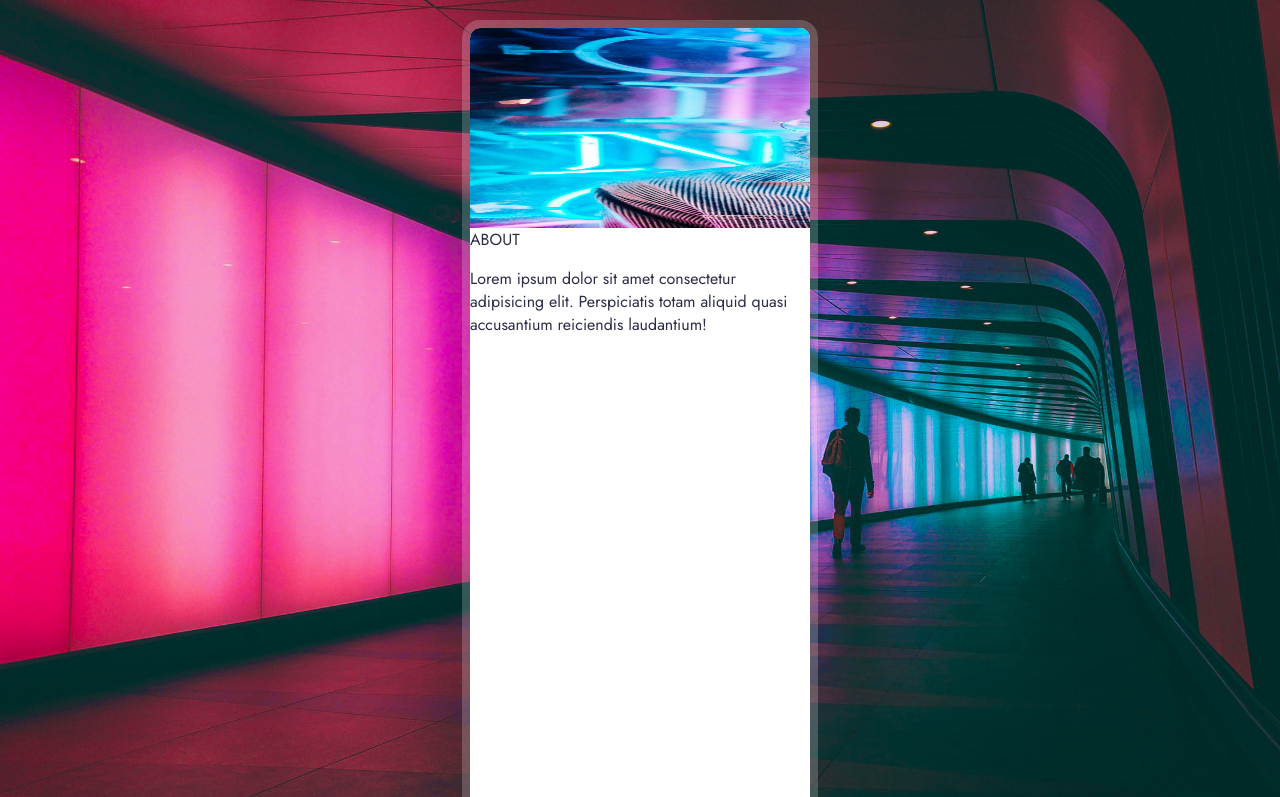
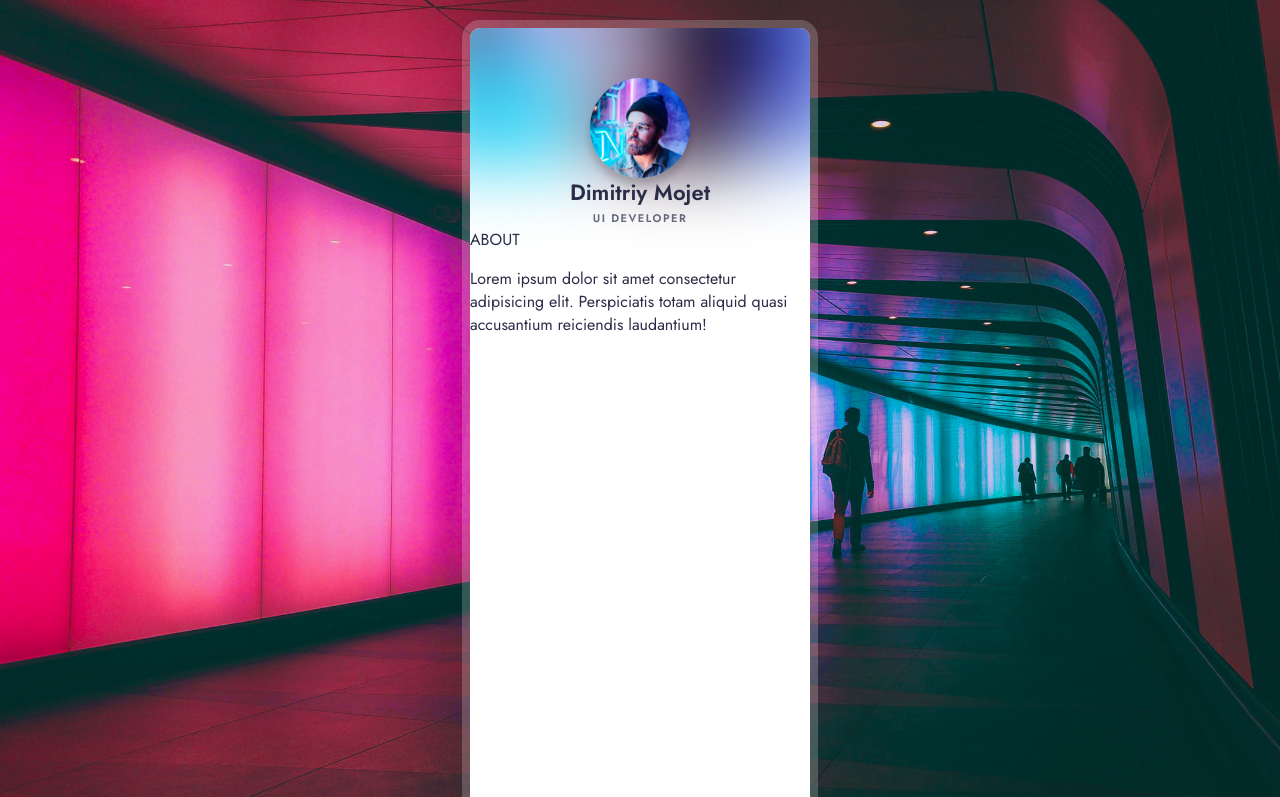
Before and after one commit to Dimdimic/usercard, a plain HTML site: page index.html in a window 1280 px wide. Shown: the top 797 px of the page. Drawn offline with Linux system fonts and the light colour scheme.

Commit message:
header end

```diff
--- a/style.css
+++ b/style.css
@@ -74,3 +74,61 @@ body {
     width: 100%;
     transition: 0.3s;
 }
+
+.card-header * {
+    transition: 0.3s;
+}
+
+.card-cover {
+    width: 100%;
+    height: 100%;
+    position: absolute;
+    height: 160px;
+    top: -20%;
+    left: 0;
+    will-change: top;
+    background-size: cover;
+    background-position: center;
+    filter: blur(30px);
+    transform: scale(1.2);
+    transition: 0.5s;
+}
+.card-avatar {
+    width: 100px;
+    height: 100px;
+    box-shadow: 0 8px 8px rgba(0, 0, 0, 0.2);
+    border-radius: 50%;
+    -o-object-position: center;
+    object-position: center;
+    -o-object-fit: cover;
+    object-fit: cover;
+    position: absolute;
+    bottom: 0;
+    left: 50%;
+    transform: translateX(-50%) translateY(-50%);
+}
+
+.card-fullname {
+    position: absolute;
+    bottom: 0;
+    font-size: 22px;
+    font-weight: 700;
+    text-align: center;
+    white-space: nowrap;
+    left: 50%;
+    transform: translateX(-50%) translateY(-5px);
+}
+
+.card-jobtitle {
+    position: absolute;
+    bottom: 0;
+    font-size: 11px;
+    white-space: nowrap;
+    font-size: 500;
+    opacity: 0.7;
+    text-transform: uppercase;
+    letter-spacing: 1.5px;
+    margin: 0;
+    left: 50%;
+    transform: translateX(-50%) translateY(-2px);
+}
```
